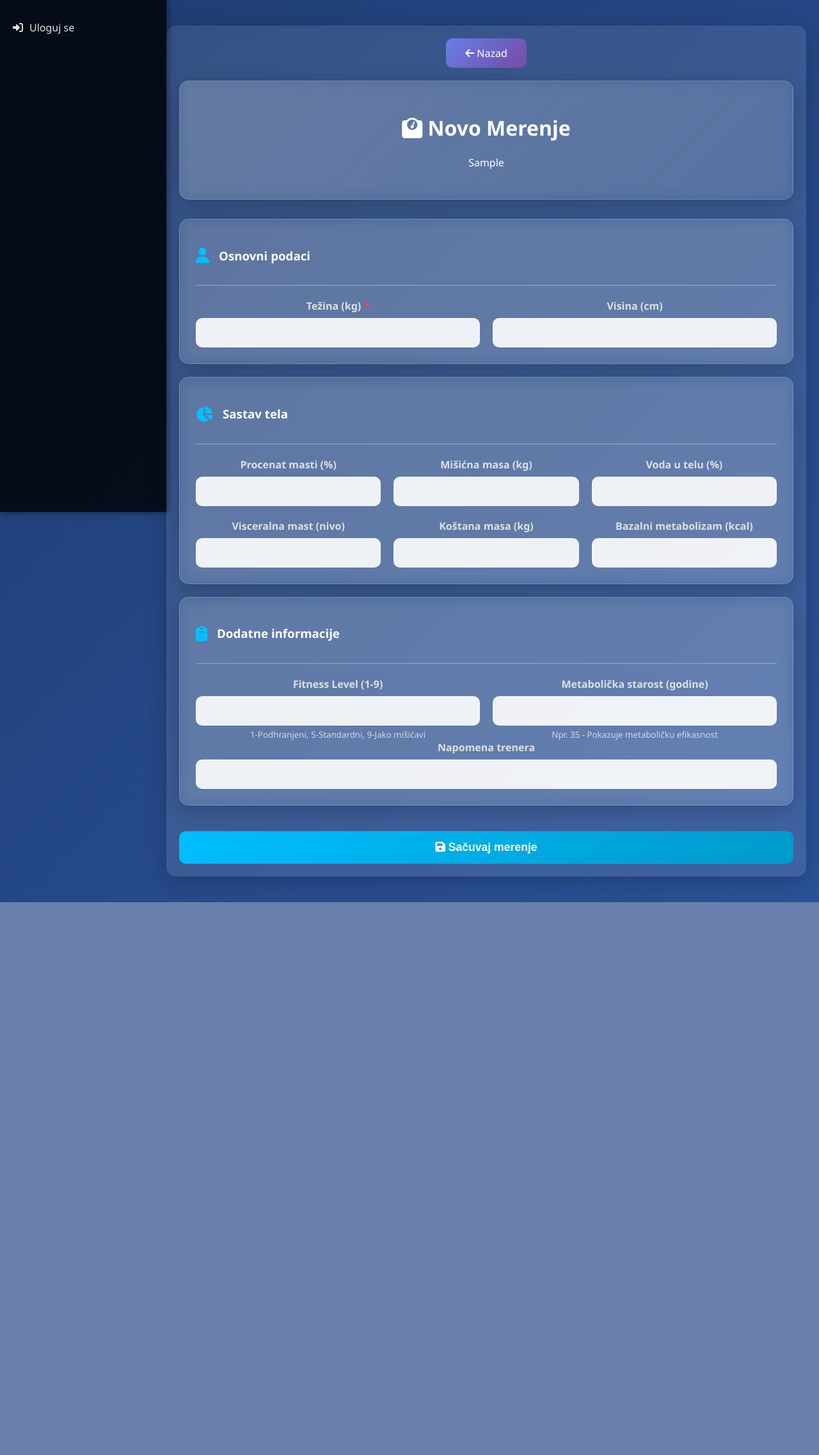
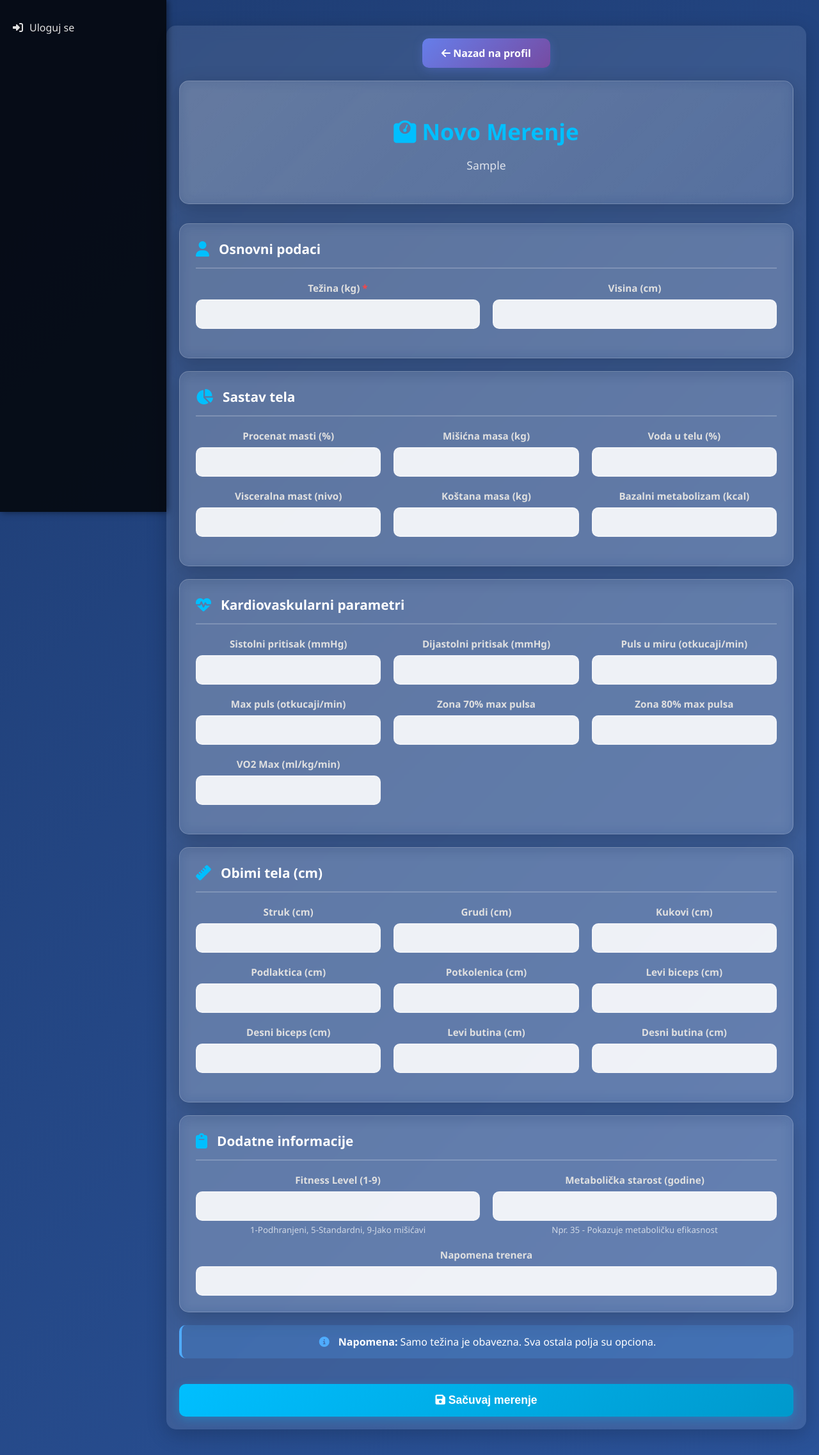
Before and after one commit to alchemistfitnesklub-debug/alchemist-fitness-backend, a Django app: template klub_app/templates/dodaj_merenje.html in a window 1280 px wide. Shown: the whole page at 64% size. Before the commit the page ends 1410 px from the top, so only its background shows below. Run offline with Django 4.2, Linux system fonts and the light colour scheme; the template is opened without the code that fills it: most values are stand-ins (such as "Sample title", 1, 10 or a date in 2020); form fields are guessed from the names that the template uses.

Commit message:
Update dodaj_merenje.html

```diff
--- a/klub_app/templates/dodaj_merenje.html
+++ b/klub_app/templates/dodaj_merenje.html
@@ -5,6 +5,10 @@
 
 {% block extra_head %}
 <style>
+/* ========================================
+   DODAJ MERENJE - MODERNIZOVAN DIZAJN
+   ======================================== */
+
 .form-container {
     max-width: 1200px;
     margin: 0 auto;
@@ -25,6 +29,17 @@ body.dark-theme .header-card {
     background: linear-gradient(135deg, rgba(0, 0, 0, 0.4), rgba(0, 0, 0, 0.2));
 }
 
+.header-card h1 {
+    font-size: 2.2em;
+    margin-bottom: 10px;
+    color: #00bfff;
+}
+
+.header-card p {
+    opacity: 0.8;
+    font-size: 1.1em;
+}
+
 .section-card {
     background: rgba(255, 255, 255, 0.1);
     border-radius: 15px;
@@ -37,6 +52,7 @@ body.dark-theme .header-card {
 
 body.dark-theme .section-card {
     background: rgba(0, 0, 0, 0.3);
+    border: 1px solid rgba(255, 255, 255, 0.1);
 }
 
 .section-header {
@@ -53,10 +69,16 @@ body.dark-theme .section-card {
     color: #00bfff;
 }
 
+.section-header h3 {
+    margin: 0;
+    font-size: 1.3em;
+}
+
 .form-grid {
     display: grid;
     grid-template-columns: repeat(auto-fit, minmax(280px, 1fr));
     gap: 20px;
+    margin-bottom: 20px;
 }
 
 .form-group {
@@ -67,10 +89,16 @@ body.dark-theme .section-card {
 .form-group label {
     margin-bottom: 8px;
     font-weight: 600;
+    font-size: 0.95em;
     color: #e0e0e0;
 }
 
+body.dark-theme .form-group label {
+    color: #fff;
+}
+
 .form-group input,
+.form-group select,
 .form-group textarea {
     padding: 12px 15px;
     border-radius: 10px;
@@ -78,9 +106,11 @@ body.dark-theme .section-card {
     background: rgba(255, 255, 255, 0.9);
     color: #333;
     font-size: 1em;
+    transition: all 0.3s;
 }
 
 body.dark-theme .form-group input,
+body.dark-theme .form-group select,
 body.dark-theme .form-group textarea {
     background: rgba(0, 0, 0, 0.5);
     color: #fff;
@@ -88,6 +118,7 @@ body.dark-theme .form-group textarea {
 }
 
 .form-group input:focus,
+.form-group select:focus,
 .form-group textarea:focus {
     outline: none;
     border-color: #00bfff;
@@ -108,9 +139,16 @@ body.dark-theme .form-group textarea {
     border-radius: 10px;
     font-weight: bold;
     cursor: pointer;
+    transition: all 0.3s;
+    box-shadow: 0 4px 15px rgba(0, 191, 255, 0.3);
+    font-size: 1.1em;
     width: 100%;
     margin-top: 20px;
-    font-size: 1.1em;
+}
+
+.btn-primary:hover {
+    transform: translateY(-2px);
+    box-shadow: 0 6px 20px rgba(0, 191, 255, 0.4);
 }
 
 .btn-secondary {
@@ -119,9 +157,32 @@ body.dark-theme .form-group textarea {
     border: none;
     padding: 12px 30px;
     border-radius: 10px;
+    font-weight: bold;
+    cursor: pointer;
+    transition: all 0.3s;
+    box-shadow: 0 4px 15px rgba(102, 126, 234, 0.3);
+    font-size: 1em;
     text-decoration: none;
     display: inline-block;
     margin-bottom: 20px;
+}
+
+.btn-secondary:hover {
+    transform: translateY(-2px);
+    box-shadow: 0 6px 20px rgba(102, 126, 234, 0.4);
+}
+
+.info-box {
+    background: rgba(79, 172, 254, 0.2);
+    border-left: 4px solid #4facfe;
+    padding: 15px;
+    border-radius: 10px;
+    margin: 20px 0;
+}
+
+.info-box i {
+    color: #4facfe;
+    margin-right: 10px;
 }
 
 #bmi-display {
@@ -137,6 +198,22 @@ body.dark-theme .form-group textarea {
     font-size: 2em;
     font-weight: bold;
     color: #00bfff;
+    margin: 10px 0;
+}
+
+#bmi-category {
+    font-size: 1.1em;
+    opacity: 0.9;
+}
+
+@media (max-width: 768px) {
+    .form-grid {
+        grid-template-columns: 1fr;
+    }
+
+    .header-card h1 {
+        font-size: 1.8em;
+    }
 }
 </style>
 {% endblock %}
@@ -144,19 +221,21 @@ body.dark-theme .form-group textarea {
 {% block content %}
 <div class="form-container">
 
+    <!-- BACK BUTTON -->
     <a href="{% url 'profil' clan.id %}" class="btn-secondary">
-        <i class="fas fa-arrow-left"></i> Nazad
+        <i class="fas fa-arrow-left"></i> Nazad na profil
     </a>
 
+    <!-- HEADER -->
     <div class="header-card">
         <h1><i class="fas fa-weight"></i> Novo Merenje</h1>
         <p>{{ clan.ime_prezime }}</p>
     </div>
 
-    <form method="post">
+    <form method="post" id="merenjeForm">
         {% csrf_token %}
 
-        <!-- OSNOVNI PODACI -->
+        <!-- SEKCIJA 1: OSNOVNI PODACI -->
         <div class="section-card">
             <div class="section-header">
                 <i class="fas fa-user"></i>
@@ -176,12 +255,13 @@ body.dark-theme .form-group textarea {
             </div>
 
             <div id="bmi-display" style="display: none;">
+                <div style="opacity: 0.8; font-size: 0.9em;">Body Mass Index (BMI)</div>
                 <div id="bmi-value">--</div>
                 <div id="bmi-category">--</div>
             </div>
         </div>
 
-        <!-- SASTAV TELA -->
+        <!-- SEKCIJA 2: SASTAV TELA -->
         <div class="section-card">
             <div class="section-header">
                 <i class="fas fa-chart-pie"></i>
@@ -201,7 +281,7 @@ body.dark-theme .form-group textarea {
 
                 <div class="form-group">
                     <label>Voda u telu (%)</label>
-                    {{ form.telesna_voda }}
+                    {{ form.voda_u_telu }}
                 </div>
 
                 <div class="form-group">
@@ -221,7 +301,107 @@ body.dark-theme .form-group textarea {
             </div>
         </div>
 
-        <!-- DODATNE INFORMACIJE -->
+        <!-- SEKCIJA 3: KARDIOVASKULARNI PARAMETRI -->
+        <div class="section-card">
+            <div class="section-header">
+                <i class="fas fa-heartbeat"></i>
+                <h3>Kardiovaskularni parametri</h3>
+            </div>
+
+            <div class="form-grid">
+                <div class="form-group">
+                    <label>Sistolni pritisak (mmHg)</label>
+                    {{ form.sistolni_pritisak }}
+                </div>
+
+                <div class="form-group">
+                    <label>Dijastolni pritisak (mmHg)</label>
+                    {{ form.dijastolni_pritisak }}
+                </div>
+
+                <div class="form-group">
+                    <label>Puls u miru (otkucaji/min)</label>
+                    {{ form.puls_u_miru }}
+                </div>
+
+                <div class="form-group">
+                    <label>Max puls (otkucaji/min)</label>
+                    {{ form.max_puls }}
+                </div>
+
+                <div class="form-group">
+                    <label>Zona 70% max pulsa</label>
+                    {{ form.zona_70_procenata }}
+                </div>
+
+                <div class="form-group">
+                    <label>Zona 80% max pulsa</label>
+                    {{ form.zona_80_procenata }}
+                </div>
+
+                <div class="form-group">
+                    <label>VO2 Max (ml/kg/min)</label>
+                    {{ form.vo2_max }}
+                </div>
+            </div>
+        </div>
+
+        <!-- SEKCIJA 4: OBIMI TELA -->
+        <div class="section-card">
+            <div class="section-header">
+                <i class="fas fa-ruler"></i>
+                <h3>Obimi tela (cm)</h3>
+            </div>
+
+            <div class="form-grid">
+                <div class="form-group">
+                    <label>Struk (cm)</label>
+                    {{ form.struk }}
+                </div>
+
+                <div class="form-group">
+                    <label>Grudi (cm)</label>
+                    {{ form.grudi }}
+                </div>
+
+                <div class="form-group">
+                    <label>Kukovi (cm)</label>
+                    {{ form.kukovi }}
+                </div>
+
+                <div class="form-group">
+                    <label>Podlaktica (cm)</label>
+                    {{ form.podlaktica }}
+                </div>
+
+                <div class="form-group">
+                    <label>Potkolenica (cm)</label>
+                    {{ form.potkolenica }}
+                </div>
+
+                <div class="form-group">
+                    <label>Levi biceps (cm)</label>
+                    {{ form.levi_biceps }}
+                </div>
+
+                <div class="form-group">
+                    <label>Desni biceps (cm)</label>
+                    {{ form.desni_biceps }}
+                </div>
+
+                <div class="form-group">
+                    <label>Levi butina (cm)</label>
+                    {{ form.levi_butina }}
+                </div>
+
+                <div class="form-group">
+                    <label>Desni butina (cm)</label>
+                    {{ form.desni_butina }}
+                </div>
+            </div>
+        </div>
+
+        <!-- SEKCIJA 5: DODATNE INFORMACIJE -->
         <div class="section-card">
             <div class="section-header">
                 <i class="fas fa-clipboard"></i>
@@ -248,17 +428,24 @@ body.dark-theme .form-group textarea {
 
             <div class="form-group">
                 <label>Napomena trenera</label>
-                {{ form.napomena }}
+                {{ form.napomena_trenera }}
             </div>
+        </div>
+
+        <div class="info-box">
+            <i class="fas fa-info-circle"></i>
+            <strong>Napomena:</strong> Samo težina je obavezna. Sva ostala polja su opciona.
         </div>
 
         <button type="submit" class="btn-primary">
             <i class="fas fa-save"></i> Sačuvaj merenje
         </button>
     </form>
+
 </div>
 
 <script>
+// AUTO-KALKULACIJA BMI
 document.addEventListener('DOMContentLoaded', function() {
     const tezina = document.querySelector('input[name="tezina"]');
     const visina = document.querySelector('input[name="visina"]');
@@ -271,12 +458,13 @@ document.addEventListener('DOMContentLoaded', function() {
         const v = parseFloat(visina.value);
 
         if (t && v && v > 0) {
-            const h = v / 100;
+            const h = v / 100; // cm to m
             const bmi = (t / (h * h)).toFixed(1);
 
             bmiDisplay.style.display = 'block';
             bmiValue.textContent = bmi;
 
+            // Kategorija
             let category = '';
             let color = '';
 
@@ -303,6 +491,8 @@ document.addEventListener('DOMContentLoaded', function() {
 
     tezina.addEventListener('input', calculateBMI);
     visina.addEventListener('input', calculateBMI);
+
+    // Pozovi na load ako ima vrednosti
     calculateBMI();
 });
 </script>
```
